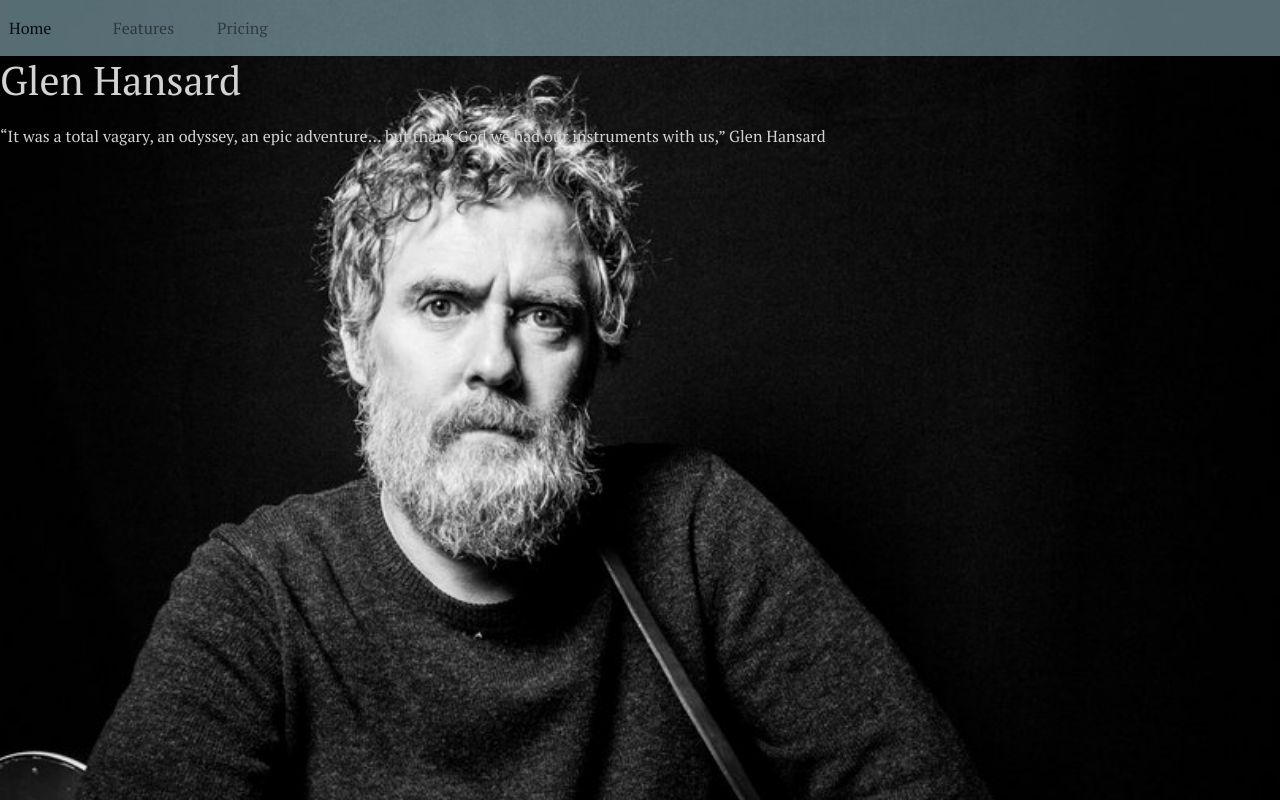
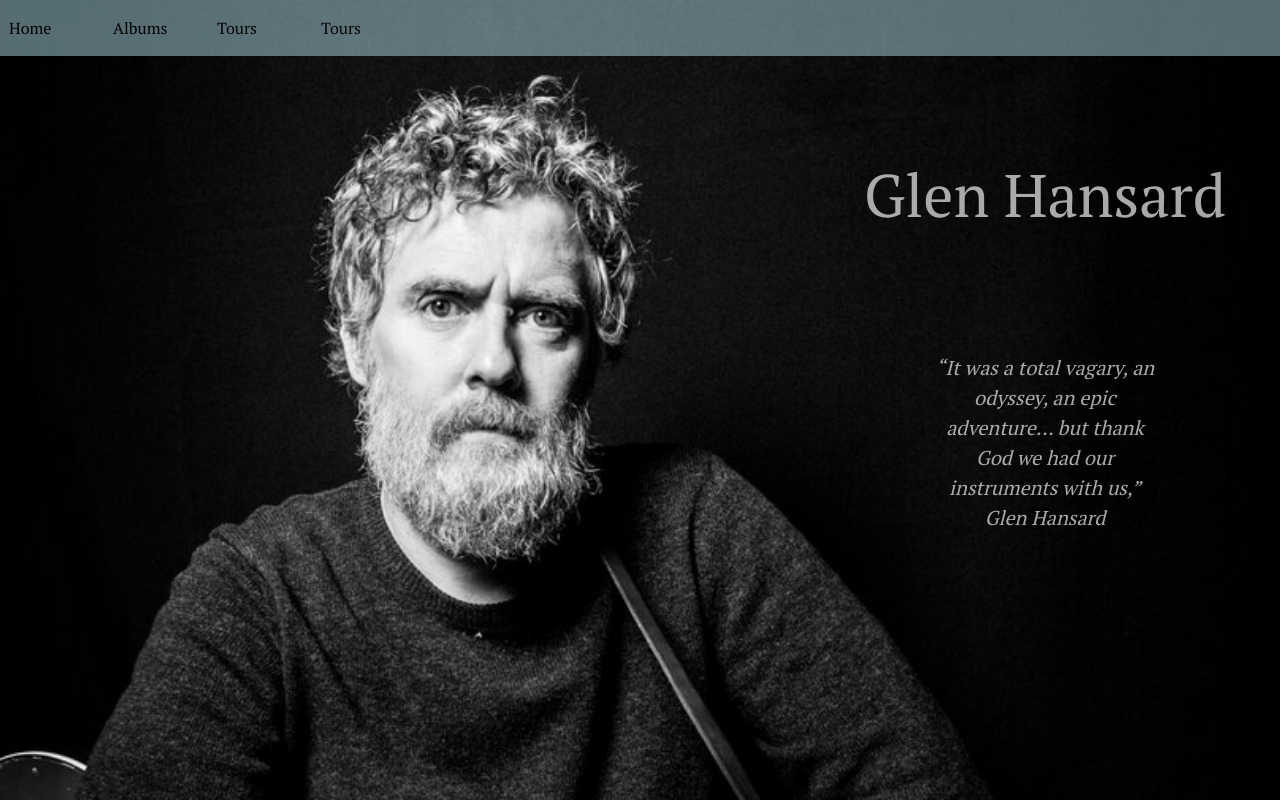
Before and after one commit to chantaljenkins/fanwebsite, a plain HTML site: page index.html in a window 1280 px wide. Drawn offline with nearby package versions, Linux system fonts and the light colour scheme.

Commit message:
add new files and update styles in index.html

```diff
--- a/index.html
+++ b/index.html
@@ -11,28 +11,27 @@
         <link rel="stylesheet" type="text/css" href="styles.css">
     </head>
     <body>
-
         <div class="fullpage">
             <nav class="navbar navbar-expand-lg navbar-light bg-light">
-
                 <button class="navbar-toggler" type="button" data-toggle="collapse" data-target="#navbarNavAltMarkup" aria-controls="navbarNavAltMarkup" aria-expanded="false" aria-label="Toggle navigation">
                     <span class="navbar-toggler-icon"></span>
                 </button>
                 <div class="collapse navbar-collapse" id="navbarNavAltMarkup">
                     <div class="navbar-nav row">
                         <a class="nav-item nav-link active col-md-1" href="#">Home <span class="sr-only">(current)</span></a>
-                        <a class="nav-item nav-link col-md-1" href="#">Features</a>
-                        <a class="nav-item nav-link col-md-1" href="#">Pricing</a>
+                        <a class="nav-item nav-link col-md-1" href="#">Albums</a>
+                        <a class="nav-item nav-link col-md-1" href="#">Tours</a>
+                        <a class="nav-item nav-link col-md-1" href="#">Tours</a>
+                        </a>
                     </div>
                 </div>
             </nav>
-        <div class="quote">
-            <h2 class="title">Glen Hansard</h2>
-            <p class="">“It was a total vagary, an odyssey, an epic adventure... but thank God we had our instruments with us,” Glen Hansard </p>
+            <div class="heading">
+                <div class="title">Glen Hansard</div2>
+                <div class="quote">“It was a total vagary, an odyssey, an epic adventure... but thank God we had our instruments with us,” Glen Hansard </p>
             </div>
         </div>
 
 
-
-</body>
+    </body
 </html>
--- a/styles.css
+++ b/styles.css
@@ -22,7 +22,10 @@
 
 .navbar-nav {
     width: 100%;
+}
 
+a {
+    color: black!important;
 }
 
 .mainName {
@@ -37,19 +40,27 @@
 .heading {
     text-align: center;
     height: 150px;
-    width: 250px;
+    width: 450px;
     position: absolute;
     top: 150px;
     right: 0;
-    margin-right: 5%;
-
+    margin-right: 10px;
 }
 
 .title {
-    font-size: 40px;
+    font-size: 60px;
     margin-bottom: 20px;
+    color: lightgray;
+    opacity: .8;
 }
 
 .quote {
     color: lightgray;
+    font-size: 20px;
+    padding: 25%;
+    font-style: italic;
 }
+
+svg {
+    fill: lightgray;
+}
```
Also changed, not shown: albums.html (added), bio.html (added), tours.html (added). Lines whose indentation alone changed are shown as unchanged.
